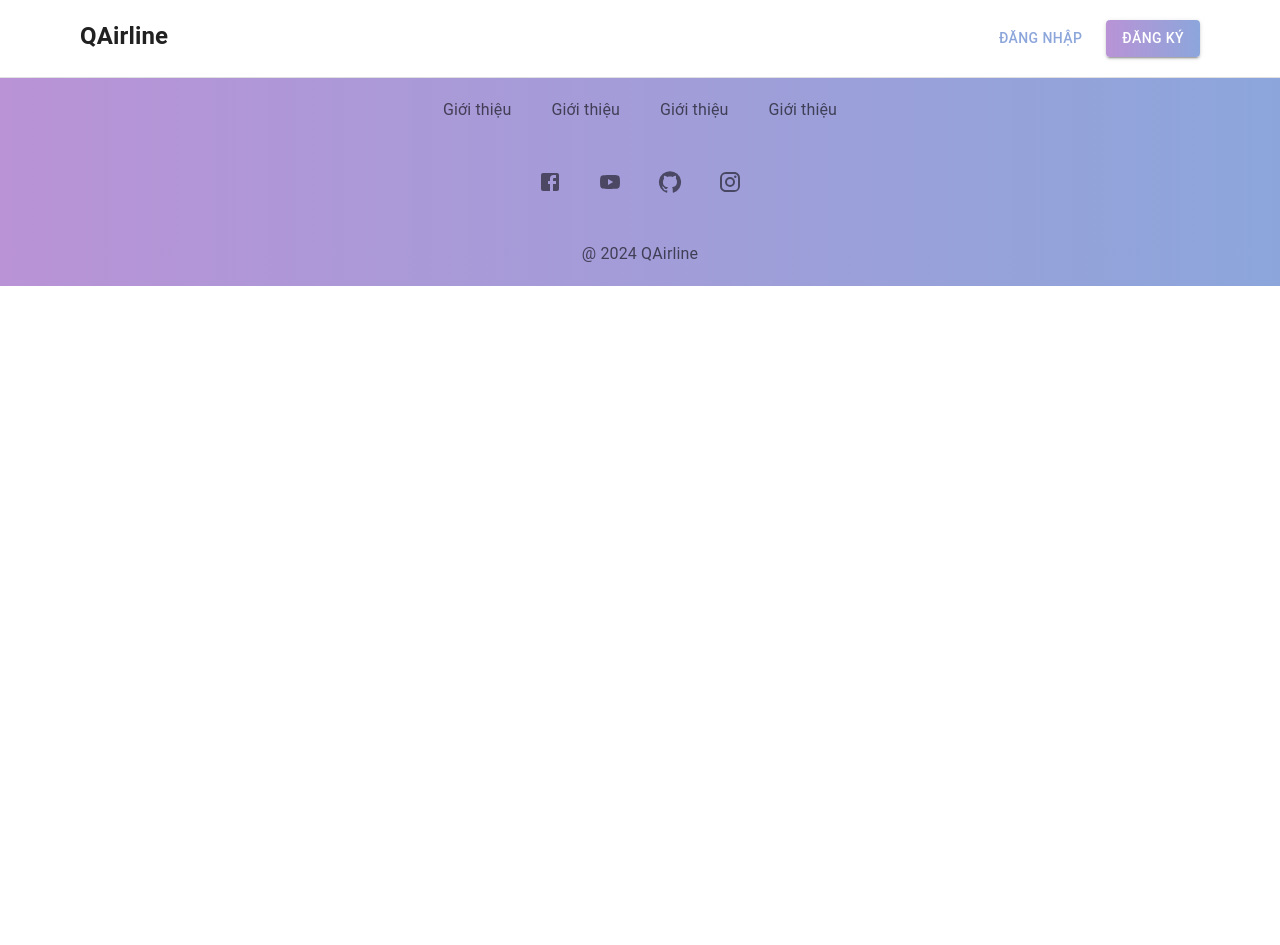
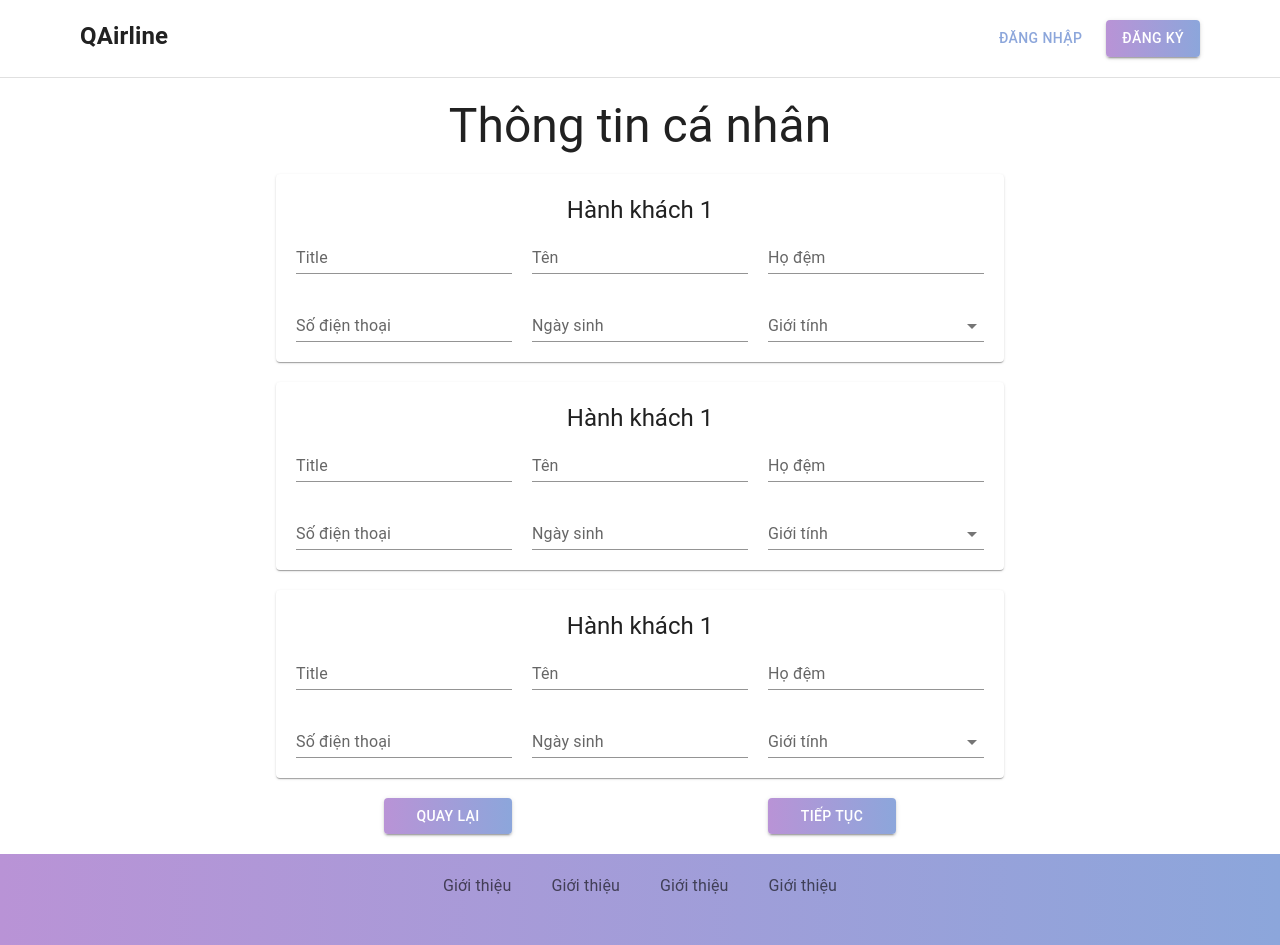
Before and after one commit to hudzg/QAirline, a React (Vite) app in the folder Frontend/QAirline/: page /personalInfomation in a window 1280 px wide. Shown: the top 945 px of the page. Before the commit the page ends 800 px from the top, so only its background shows below. Built offline with nearby package versions, Linux system fonts and the light colour scheme.

Commit message:
add personal infomation

```diff
--- /dev/null
+++ b/Frontend/QAirline/src/Component/Infomation/InfoCard.jsx
@@ -0,0 +1,54 @@
+import { Card, TextField, Typography, MenuItem, Select, InputLabel, FormControl, FormHelperText } from "@mui/material";
+import { DatePicker, LocalizationProvider } from "@mui/x-date-pickers";
+import { AdapterDayjs } from "@mui/x-date-pickers/AdapterDayjs/AdapterDayjs";
+import React, { useState } from "react";
+
+const InfoCard = () => {
+  const [gender, setGender] = useState("");
+  const handleGenderChange = (e) => {
+    setGender(e.target.value);
+  };
+
+  return (
+    <div>
+      <Card className="m-5 p-5">
+        <div>
+          <Typography variant="h5" align="center">Hành khách 1</Typography>
+        </div>
+        <div className="grid grid-cols-3 grid-rows-2 gap-5">
+          <TextField label="Title" fullWidth variant="standard" />
+          <TextField label="Tên" fullWidth variant="standard" />
+          <TextField label="Họ đệm" fullWidth variant="standard" />
+          <TextField label="Số điện thoại" fullWidth variant="standard" />
+          <LocalizationProvider dateAdapter={AdapterDayjs}>
+            <DatePicker
+              label="Ngày sinh"
+              slotProps={{
+                textField: {
+                  variant: "standard",
+                  fullWidth: true,
+                },
+              }}
+            />
+          </LocalizationProvider>
+          <FormControl variant="standard" fullWidth>
+            <InputLabel>Giới tính</InputLabel>
+            <Select
+              value={gender}
+              onChange={handleGenderChange}
+              label="Giới tính"
+              displayEmpty
+            >
+              <MenuItem value="Nam">Nam</MenuItem>
+              <MenuItem value="Nữ">Nữ</MenuItem>
+              <MenuItem value="Khác">Khác</MenuItem>
+            </Select>
+          </FormControl>
+
+        </div>
+      </Card>
+    </div>
+  );
+};
+
+export default InfoCard;
--- /dev/null
+++ b/Frontend/QAirline/src/Component/Infomation/PersonalInfo.jsx
@@ -0,0 +1,46 @@
+import { Typography, Card, Button } from "@mui/material";
+import React from "react";
+import InfoCard from "./InfoCard";
+
+const PersonalInfo = () => {
+  return (
+    <div className="w-[60vw] m-auto">
+      <div className="mt-5">
+        <Typography variant="h3" textAlign={"Center"} gutterBottom>
+          Thông tin cá nhân
+        </Typography>
+      </div>
+      <div>
+        {[1, 1, 1].map(() => (
+          <InfoCard />
+        ))}
+      </div>
+      <div className="grid grid-cols-2 mb-5">
+        <div className="flex justify-center">
+          <Button
+            className="w-1/3"
+            variant="contained"
+            sx={{
+              background: "linear-gradient(to right, #B993D6, #8CA6DB)",
+            }}
+          >
+            Quay lại
+          </Button>
+        </div>
+        <div className="flex justify-center">
+          <Button
+            className="w-1/3"
+            variant="contained"
+            sx={{
+              background: "linear-gradient(to right, #B993D6, #8CA6DB)",
+            }}
+          >
+            Tiếp tục
+          </Button>
+        </div>
+      </div>
+    </div>
+  );
+};
+
+export default PersonalInfo;
--- a/Frontend/QAirline/src/Routers/CustomerRoute.jsx
+++ b/Frontend/QAirline/src/Routers/CustomerRoute.jsx
@@ -6,6 +6,7 @@ import Footer from "../Component/Footer/Footer";
 import Home from "../Component/Home/Home";
 import Navbar from "../Component/Navbar/Navbar";
 import Feedback from "../Component/Feedback/Feedback";
+import PersonalInfo from "../Component/Infomation/PersonalInfo";
 
 const CustomerRoute = () => {
   return (
@@ -15,6 +16,7 @@ const CustomerRoute = () => {
         <Route path="/" element={<Home />}></Route>
         <Route path="/feedback" element={<Feedback />}></Route>
         <Route path="/booking" element={<Booking />}></Route>
+        <Route path="/personalInfomation" element={<PersonalInfo />}></Route>
       </Routes>
       <Auth />
       <Footer />
```
